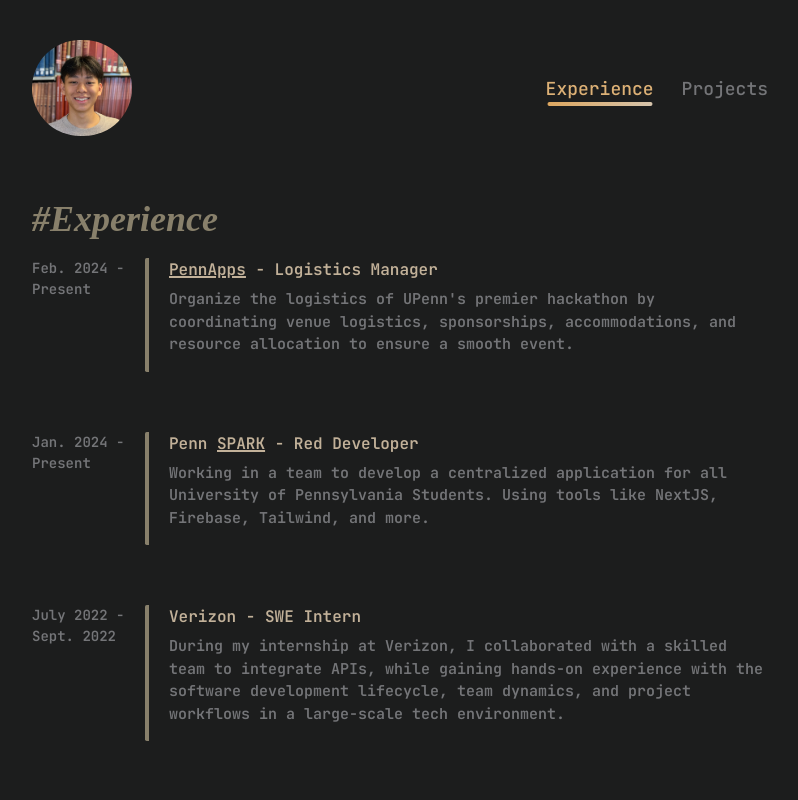
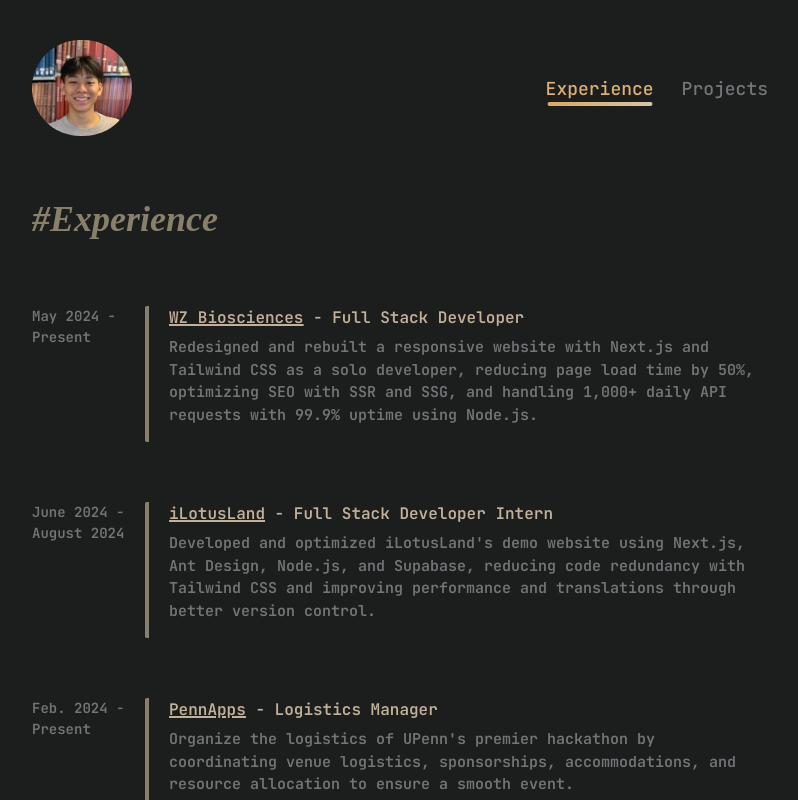
Before and after one commit to Michaell14/portfolioV3, a Next.js app: page /experience in a window 1280 px wide. Shown: the top 800 px of the page, without its empty margins (240-1038 px from the left). Built offline with nearby package versions, Linux system fonts and the light colour scheme; a web font is replaced by a local one.

Commit message:
experience update

```diff
--- a/pages/experience.js
+++ b/pages/experience.js
@@ -23,7 +23,31 @@
             </Container>
 
             <Container maxW={"3xl"}>
-                <Flex gap={5}>
+                <Flex gap={5} mt={"60px"}>
+                    <Text className={styles.date} fontSize={"sm"}>May 2024 - <br />Present</Text>
+                    <Box className={styles.line} position={"relative"}>
+                        <Box ml={5}>
+                            <Text className={styles.title}><span style={{ textDecoration: "underline 2px" }} className={"hideText"}><a href="https://wzbiosciences.vercel.app/" rel={"noreferrer"} target={"_blank"}>WZ Biosciences</a></span> - Full Stack Developer</Text>
+                            <Text className={styles.description} fontSize={"15px"} mt={1.5}>
+                                Redesigned and rebuilt a responsive website with Next.js and Tailwind CSS as a solo developer, reducing page load time by 50%, optimizing SEO with SSR and SSG, and handling 1,000+ daily API requests with 99.9% uptime using Node.js.
+                            </Text>
+                        </Box>
+                    </Box>
+                </Flex>
+
+                <Flex gap={5} mt={"60px"}>
+                    <Text className={styles.date} fontSize={"sm"}>June 2024 - <br />August 2024</Text>
+                    <Box className={styles.line} position={"relative"}>
+                        <Box ml={5}>
+                            <Text className={styles.title}><span style={{ textDecoration: "underline 2px" }} className={"hideText"}><a href="https://ilotusland.com/en/" rel={"noreferrer"} target={"_blank"}>iLotusLand</a></span> - Full Stack Developer Intern</Text>
+                            <Text className={styles.description} fontSize={"15px"} mt={1.5}>
+                                Developed and optimized iLotusLand's demo website using Next.js, Ant Design, Node.js, and Supabase, reducing code redundancy with Tailwind CSS and improving performance and translations through better version control.
+                            </Text>
+                        </Box>
+                    </Box>
+                </Flex>
+
+                <Flex gap={5} mt={"60px"}>
                     <Text className={styles.date} fontSize={"sm"}>Feb. 2024 - <br />Present</Text>
                     <Box className={styles.line} position={"relative"}>
                         <Box ml={5}>
@@ -54,7 +78,7 @@
                         <Box ml={5}>
                             <Text className={styles.title}>Verizon - SWE Intern</Text>
                             <Text className={styles.description} fontSize={"15px"} mt={1.5}>
-                            During my internship at Verizon, I collaborated with a skilled team to integrate APIs, while gaining hands-on experience with the software development lifecycle, team dynamics, and project workflows in a large-scale tech environment.
+                                During my internship at Verizon, I collaborated with a skilled team to integrate APIs, while gaining hands-on experience with the software development lifecycle, team dynamics, and project workflows in a large-scale tech environment.
                             </Text>
                         </Box>
                     </Box>
```
